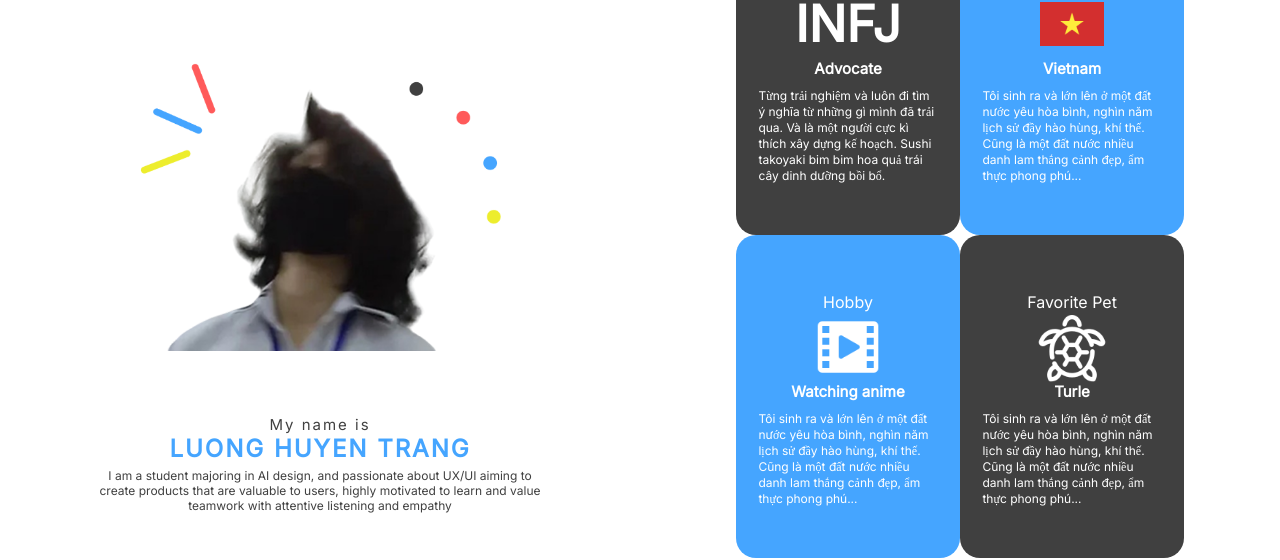
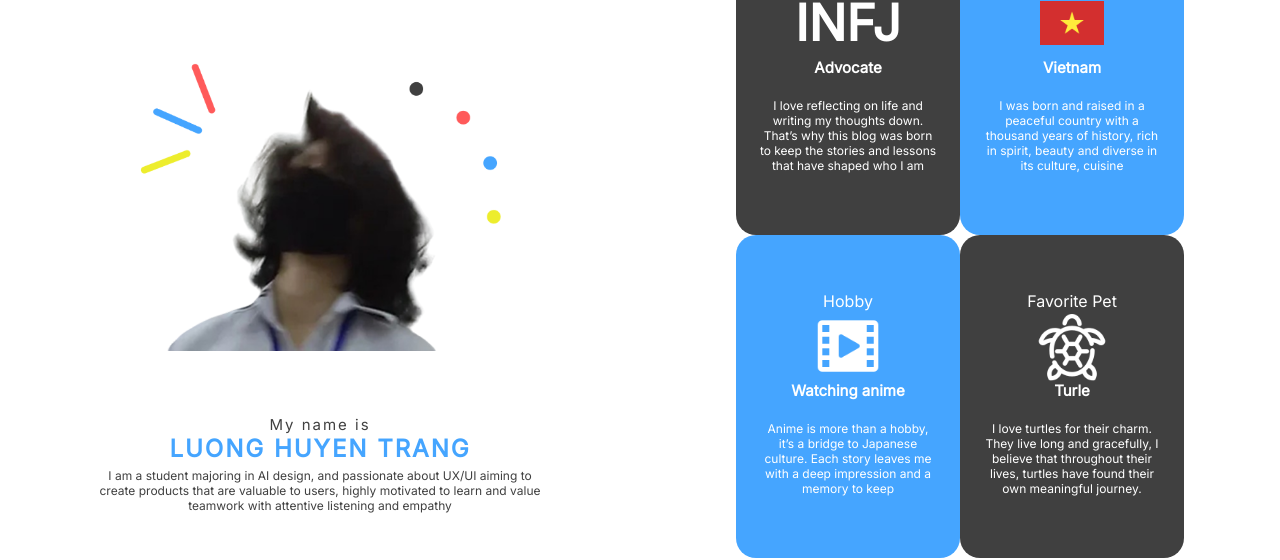
Before and after one commit to HelloWorld1604/my-blogs, a React (Vite) app: page / in a window 1280 px wide. Shown: the part 1809-2369 px from the top of the page. Built offline with nearby package versions, Linux system fonts and the light colour scheme; a web font is replaced by a local one.

Commit message:
Sửa nội dung About me slide 1

```diff
--- a/src/pages/AboutMe.css
+++ b/src/pages/AboutMe.css
@@ -138,12 +138,17 @@
 
 .block-content {
     width: 80%;
+    height: 30%;
     margin-bottom: 10px;
 
     font-size: 12px;
     margin: 5px;
     margin-top: 0;
-    text-align: left;
+    text-align: center;
+
+    display: flex;
+    justify-self: center;
+    align-items: center;
 }
 
 /* Slide 1 ending ------------------------------------------------------------------------- */
@@ -472,17 +477,17 @@
     }
 
     #technical-cata {
-        height: 65%;
+        height: 60%;
 
         display: flex;
-        justify-content: flex-end;
+        justify-content: center;
         align-items: center;
     }
 
     #soft-cata {
-        height: 35%;
+        height: 40%;
         display: flex;
-        justify-content: flex-start;
+        justify-content: center;
         align-items: center;
     }
 
@@ -496,7 +501,7 @@
     }
 
     .radar-chart {
-        width: 200px;
+        width: 250px;
         height: 250px;
     }
 
@@ -507,3 +512,12 @@
         align-items: center;
     }
 }
+
+@media only screen and (height <= 800px) {
+    #technical-cata {
+        height: 80%;
+        display: flex;
+        justify-content: flex-end;
+        align-items: center;
+    }
+}
--- a/src/pages/AboutMe.jsx
+++ b/src/pages/AboutMe.jsx
@@ -251,7 +251,7 @@ function AboutMe() {
                                     <div style={{height:"70px", display:"flex", alignItems:"center"}}><p style={{fontWeight:"bold", fontSize:"50px"}}>INFJ</p></div>
                                     <p className="block-name">Advocate</p>
                                     <p className="block-content">
-                                        Từng trải nghiệm và luôn đi tìm ý nghĩa từ những gì mình đã trải qua. Và là một người cực kì thích xây dựng kế hoạch. Sushi takoyaki bim bim hoa quả trái cây dinh dưỡng bồi bổ.
+                                        I love reflecting on life and writing my thoughts down. That’s why this blog was born to keep the stories and lessons that have shaped who I am
                                     </p>
                                 </div>
 
@@ -260,7 +260,7 @@ function AboutMe() {
                                     <img className="block-icon" src="./icons/Vietnam.png" />
                                     <p className="block-name">Vietnam</p>
                                     <p className="block-content">
-                                        Tôi sinh ra và lớn lên ở một đất nước yêu hòa bình, nghìn năm lịch sử đầy hào hùng, khí thế. Cũng là một đất nước nhiều danh lam thắng cảnh đẹp, ẩm thực phong phú...
+                                        I was born and raised in a peaceful country with a thousand years of history, rich in spirit, beauty and diverse in its culture, cuisine
                                     </p>
                                 </div>
 
@@ -273,7 +273,7 @@ function AboutMe() {
                                     <img className="block-icon" src="./icons/Film.png" />
                                     <p className="block-name">Watching anime</p>
                                     <p className="block-content">
-                                        Tôi sinh ra và lớn lên ở một đất nước yêu hòa bình, nghìn năm lịch sử đầy hào hùng, khí thế. Cũng là một đất nước nhiều danh lam thắng cảnh đẹp, ẩm thực phong phú...
+                                        Anime is more than a hobby, it’s a bridge to Japanese culture. Each story leaves me with a deep impression and a memory to keep
                                     </p>
                                 </div>
 
@@ -282,7 +282,7 @@ function AboutMe() {
                                     <img className="block-icon" src="./icons/Turle.png" />
                                     <p className="block-name">Turle</p>
                                     <p className="block-content">
-                                        Tôi sinh ra và lớn lên ở một đất nước yêu hòa bình, nghìn năm lịch sử đầy hào hùng, khí thế. Cũng là một đất nước nhiều danh lam thắng cảnh đẹp, ẩm thực phong phú...
+                                        I love turtles for their charm. They live long and gracefully, I believe that throughout their lives, turtles have found their own meaningful journey.
                                     </p>
                                 </div>
 
```
